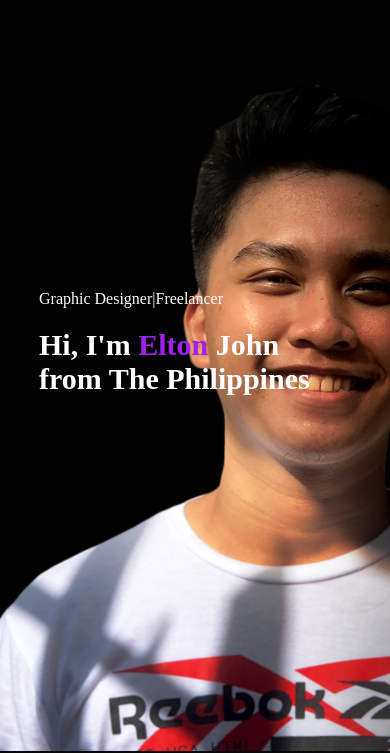
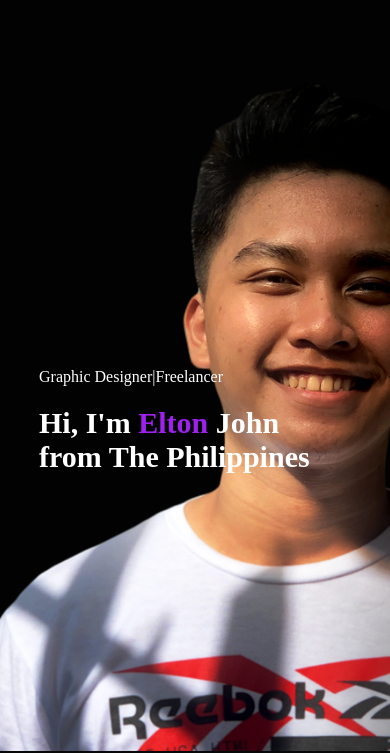
Before and after one commit to ejdetorres/EltonJohnPortfolio.github.io, a plain HTML site: page index.html in a window 390 px wide. Shown: the part 93-846 px from the top of the page. Drawn offline with Linux system fonts and the light colour scheme.

Commit message:
Update style.css

```diff
--- a/style.css
+++ b/style.css
@@ -330,7 +330,7 @@ nav .fa-solid{
         background-image: url(images/phone\ background.png);
     }
     .header-text{
-        margin-top: 100%;
+        margin-top: 125%;
         font-size: 16px;
 
     }
```
